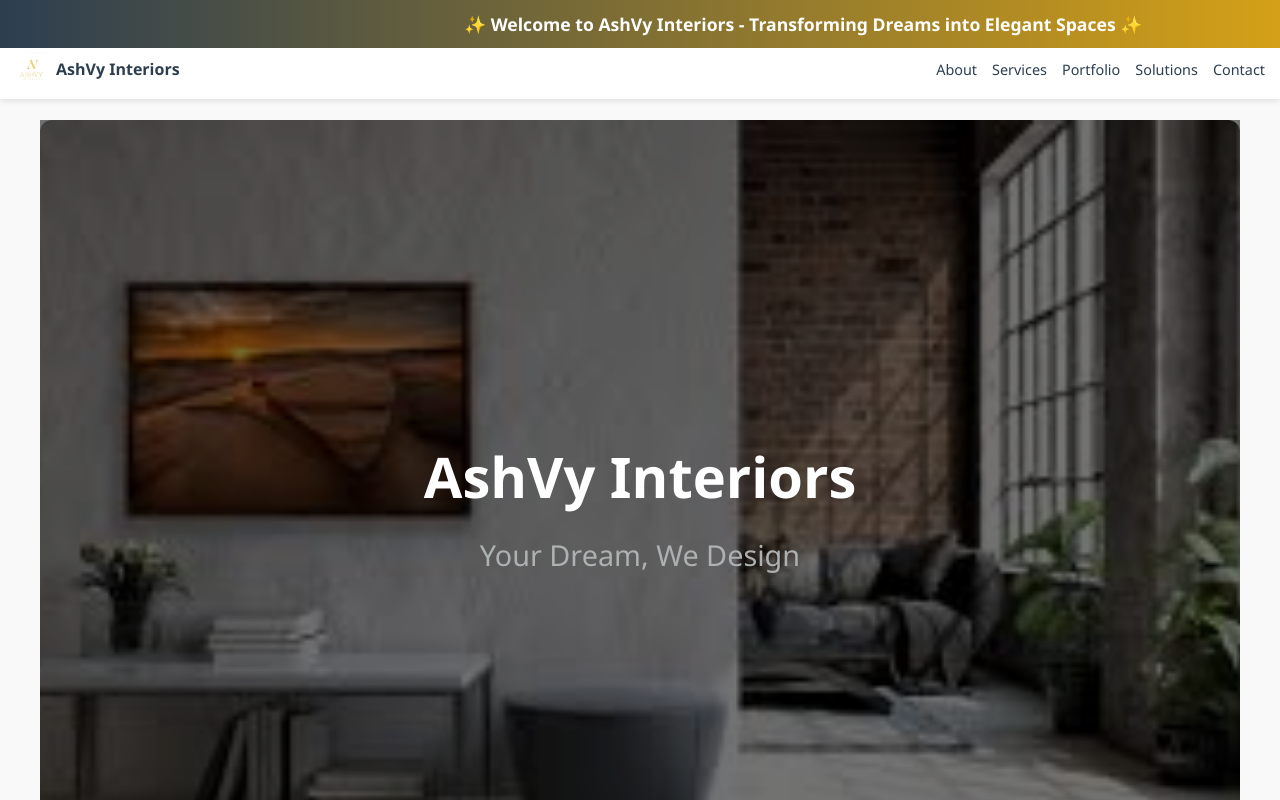
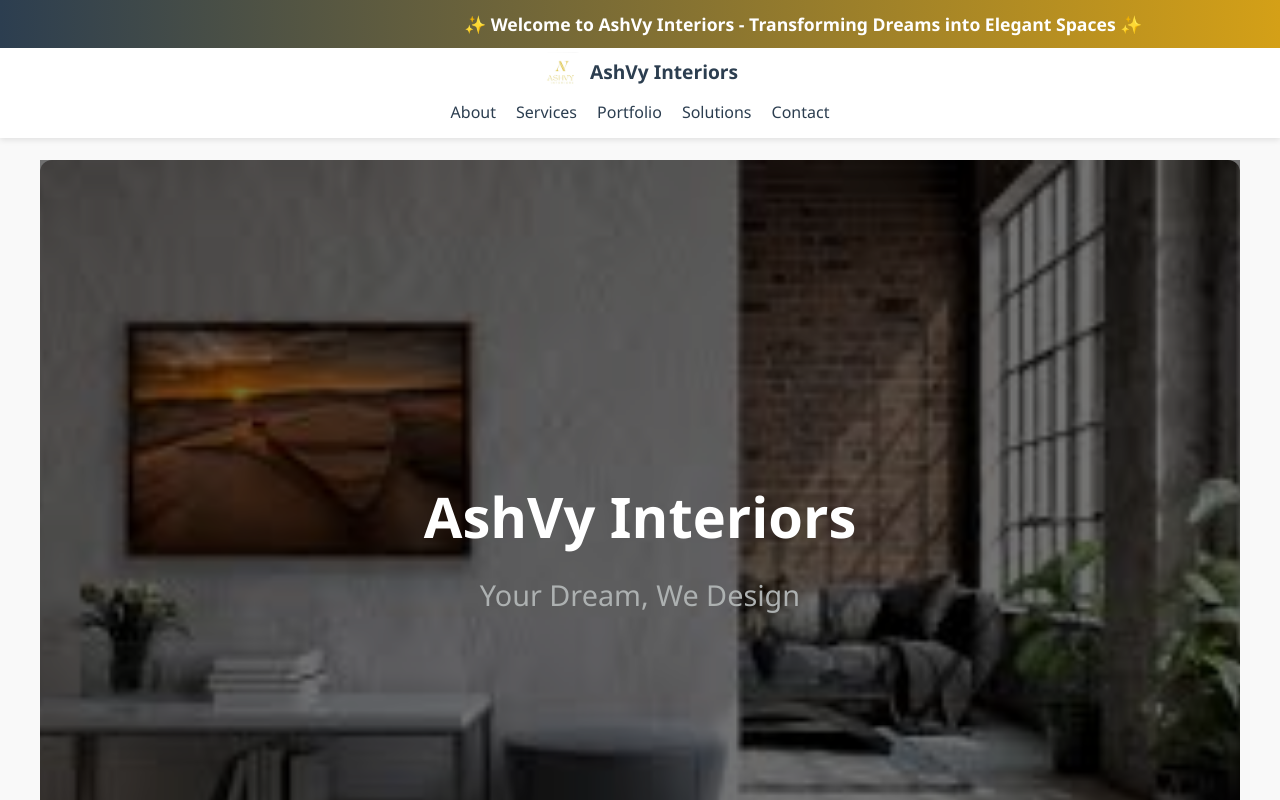
Before and after one commit to HemanthKumar446/Ashvy, a plain HTML site: page index.html in a window 1280 px wide. Shown: the top 800 px of the page. Drawn offline with Linux system fonts and the light colour scheme.

Commit message:
Update index.html

```diff
--- a/index.html
+++ b/index.html
@@ -50,44 +50,52 @@
     }
 
     /* ===== Header ===== */
-    /* ===== Header ===== */
     header {
-      display: flex; justify-content: space-between; align-items: center;
-      padding: 12px 15px; background: rgba(255,255,255,0.95);
-      backdrop-filter: blur(6px); box-shadow: 0 2px 6px rgba(0,0,0,0.1);
-      position: fixed; top: 40px; width: 100%; z-index: 1000;
+      background: rgba(255,255,255,0.95);
+      backdrop-filter: blur(6px);
+      box-shadow: 0 2px 6px rgba(0,0,0,0.1);
+      position: fixed;
+      top: 40px;
+      width: 100%;
+      z-index: 1000;
+      display: flex;
+      flex-direction: column; /* logo on top, nav below */
+      align-items: center;
+      padding: 12px 15px;
     }
-    .logo { display: flex; align-items: center; gap: 6px; flex-shrink: 0; }
-    .logo img { height: 35px; width: auto; border-radius: 6px; }
-    .logo span { font-size: 1rem; font-weight: bold; color: #2c3e50; white-space: nowrap; }
+    .logo {
+      display: flex;
+      align-items: center;
+      gap: 8px;
+      margin-bottom: 8px;
+    }
+    .logo img {
+      height: 40px;
+      width: auto;
+      border-radius: 6px;
+    }
+    .logo span {
+      font-size: 1.2rem;
+      font-weight: bold;
+      color: #2c3e50;
+      white-space: nowrap;
+    }
 
     nav {
-      display: flex; gap: 15px;
+      display: flex;
+      gap: 20px;
+      flex-wrap: wrap;
+      justify-content: center;
     }
     nav a {
-      color: #2c3e50; text-decoration: none; font-weight: 500;
-      font-size: 0.9rem; transition: color 0.3s;
+      color: #2c3e50;
+      text-decoration: none;
+      font-weight: 500;
+      font-size: 1rem;
+      transition: color 0.3s;
     }
     nav a:hover { color: #d4a017; }
 
-    /* ===== Hamburger Menu ===== */
-    .menu-toggle {
-      display: none; flex-direction: column; cursor: pointer; gap: 5px;
-    }
-    .menu-toggle div {
-      width: 25px; height: 3px; background: #2c3e50; border-radius: 2px;
-    }
-
-    @media (max-width: 768px) {
-      nav {
-        position: absolute; top: 60px; right: 15px;
-        background: white; flex-direction: column; gap: 12px;
-        padding: 15px; border-radius: 8px; box-shadow: 0 4px 10px rgba(0,0,0,0.1);
-        display: none;
-      }
-      nav.active { display: flex; }
-      .menu-toggle { display: flex; }
-    }
     /* ===== Hero Section ===== */
     .hero {
       background: url("Background.jpg") no-repeat center center;
@@ -97,7 +105,7 @@
       justify-content: center;
       align-items: center;
       text-align: center;
-      margin-top: 120px;
+      margin-top: 160px; /* more space because header is taller */
       position: relative;
     }
     .hero::after {
@@ -280,26 +288,6 @@
       text-decoration: none;
     }
     footer a:hover { text-decoration: underline; }
-
-    /* ===== Responsive Adjustments ===== */
-     /* Responsive Nav Font Sizes */
-   /* @media (max-width: 768px) {
-      nav a {
-        font-size: 0.85rem;
-      }
-    }
-
-    @media (max-width: 480px) {
-      nav a {
-        font-size: 0.75rem;
-      }
-      .logo span {
-        font-size: 0.9rem;
-      }
-      .logo img {
-        height: 28px;
-      }
-    } */
   </style>
 </head>
 <body>
```
